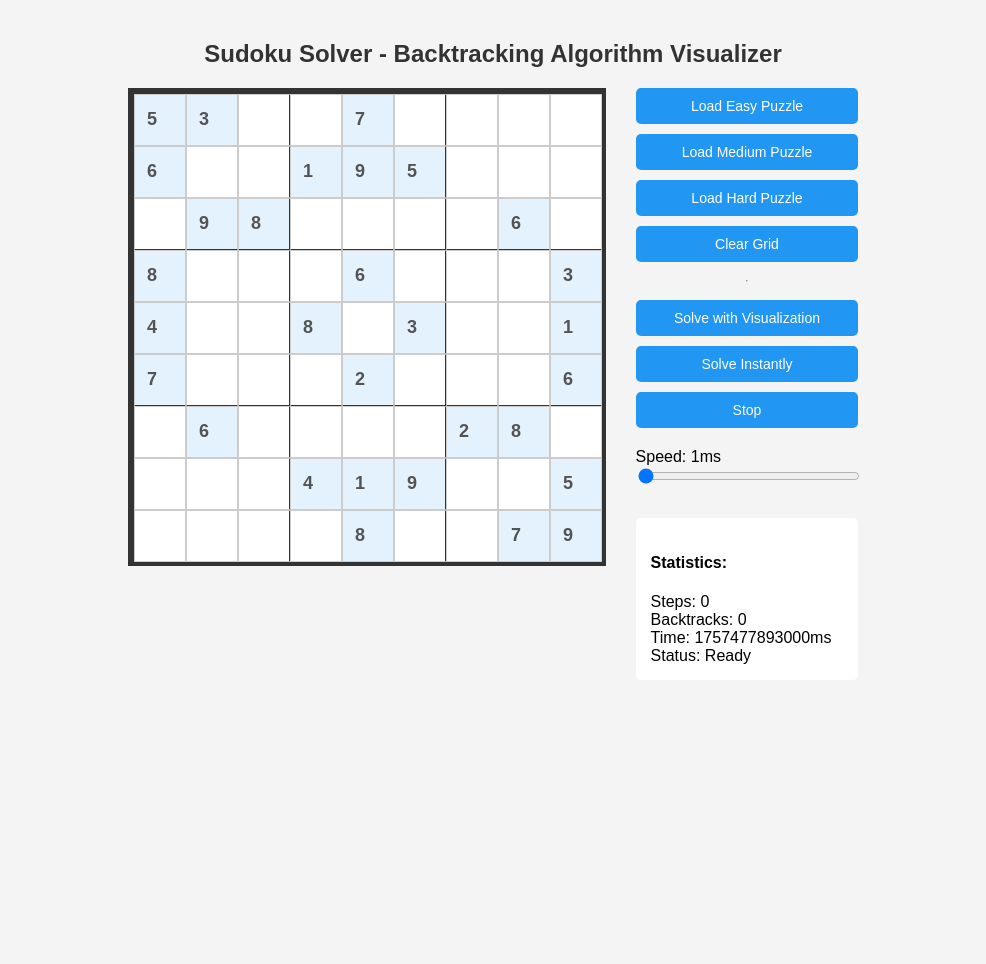
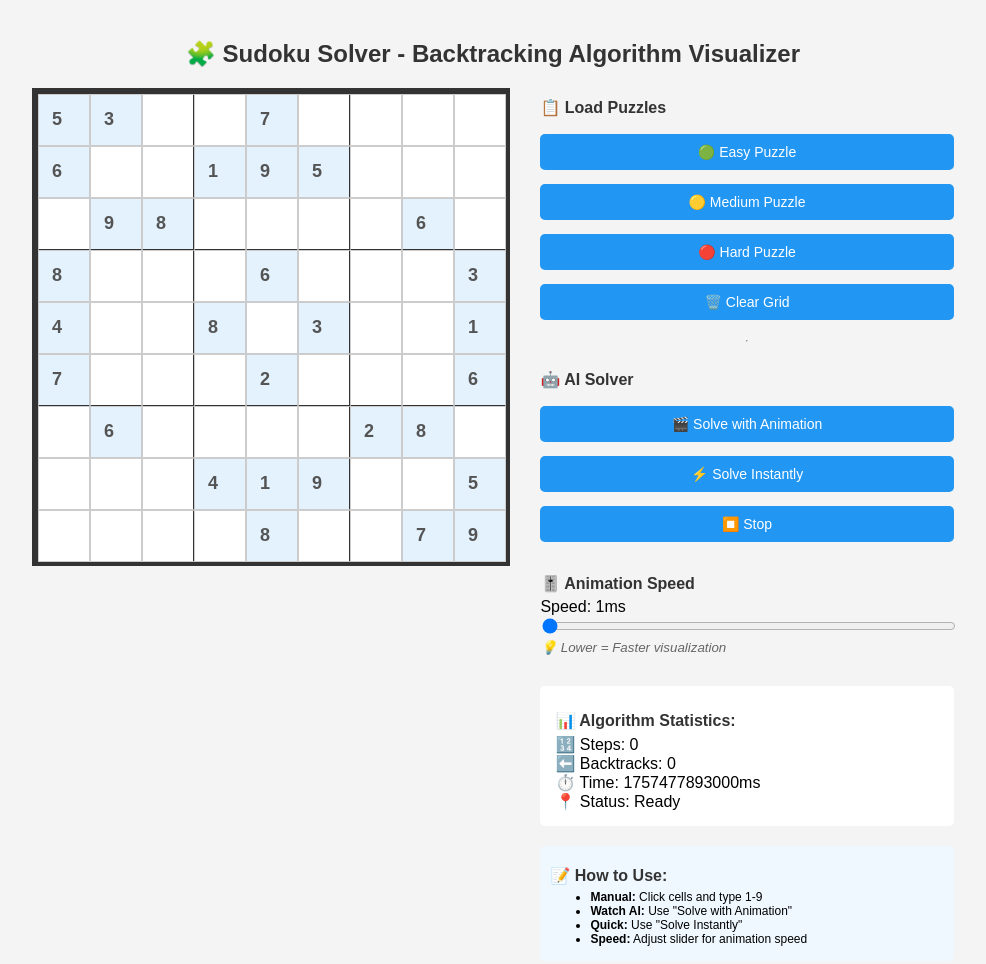
Before and after one commit to tanmay5110/AI_mini, a plain HTML site: page index.html in a window 1280 px wide. Shown: the whole page, without its empty margins (147-1133 px from the left). Before the commit the page ends 800 px from the top, so only its background shows below. Drawn offline with Linux system fonts and the light colour scheme.

Commit message:
Enhanced UI with detailed comments, tooltips, and instructions - improved user experience

```diff
--- a/index.html
+++ b/index.html
@@ -73,9 +73,24 @@
             border-radius: 5px;
             cursor: pointer;
             font-size: 14px;
+            transition: all 0.3s ease;
+            margin: 2px 0;
         }
-        button:hover { background: #1976d2; }
-        button:disabled { background: #ccc; cursor: not-allowed; }
+        button:hover {
+            background: #1976d2;
+            transform: translateY(-1px);
+            box-shadow: 0 2px 5px rgba(0,0,0,0.2);
+        }
+        button:disabled { background: #ccc; cursor: not-allowed; transform: none; }
+        h3, h4 {
+            color: #333;
+            margin: 10px 0 5px 0;
+            font-size: 16px;
+        }
+        small {
+            color: #666;
+            font-style: italic;
+        }
         #stats {
             background: #fff;
             padding: 15px;
@@ -87,28 +102,52 @@
     </style>
 </head>
 <body>
-    <h2>Sudoku Solver - Backtracking Algorithm Visualizer</h2>
+    <h2>🧩 Sudoku Solver - Backtracking Algorithm Visualizer</h2>
     <div id="sudoku-container">
         <div id="sudoku-grid"></div>
         <div id="controls">
-            <button onclick="loadEasyPuzzle()">Load Easy Puzzle</button>
-            <button onclick="loadMediumPuzzle()">Load Medium Puzzle</button>
-            <button onclick="loadHardPuzzle()">Load Hard Puzzle</button>
-            <button onclick="clearGrid()">Clear Grid</button>
+            <!-- Puzzle Loading Controls -->
+            <h3>📋 Load Puzzles</h3>
+            <button onclick="loadEasyPuzzle()" title="Load an easy puzzle with more given numbers">🟢 Easy Puzzle</button>
+            <button onclick="loadMediumPuzzle()" title="Load a medium difficulty puzzle">🟡 Medium Puzzle</button>
+            <button onclick="loadHardPuzzle()" title="Load a challenging puzzle with fewer clues">🔴 Hard Puzzle</button>
+            <button onclick="clearGrid()" title="Clear the grid to enter your own puzzle">🗑️ Clear Grid</button>
+
             <hr>
-            <button id="solve-btn" onclick="solveSudoku()">Solve with Visualization</button>
-            <button onclick="solveInstant()">Solve Instantly</button>
-            <button onclick="stopSolving()">Stop</button>
+
+            <!-- AI Solver Controls -->
+            <h3>🤖 AI Solver</h3>
+            <button id="solve-btn" onclick="solveSudoku()" title="Watch the backtracking algorithm solve step-by-step">🎬 Solve with Animation</button>
+            <button onclick="solveInstant()" title="Solve immediately without animation - shows final result instantly">⚡ Solve Instantly</button>
+            <button onclick="stopSolving()" title="Stop the current solving process">⏹️ Stop</button>
+
+            <!-- Speed Control -->
             <div id="speed-control">
+                <h4>🎚️ Animation Speed</h4>
                 <label>Speed: <span id="speed-value">1ms</span></label>
-                <input type="range" id="speed-slider" min="1" max="20" value="1" oninput="updateSpeed(this.value)">
+                <input type="range" id="speed-slider" min="1" max="20" value="1" oninput="updateSpeed(this.value)"
+                       title="1ms = Very Fast, 20ms = Slower (easier to follow)">
+                <small>💡 Lower = Faster visualization</small>
             </div>
+
+            <!-- Statistics -->
             <div id="stats">
-                <h4>Statistics:</h4>
-                <div>Steps: <span id="steps">0</span></div>
-                <div>Backtracks: <span id="backtracks">0</span></div>
-                <div>Time: <span id="time">0ms</span></div>
-                <div>Status: <span id="status">Ready</span></div>
+                <h4>📊 Algorithm Statistics:</h4>
+                <div title="Number of cells the algorithm attempted to fill">🔢 Steps: <span id="steps">0</span></div>
+                <div title="Times the algorithm had to undo and try different numbers">⬅️ Backtracks: <span id="backtracks">0</span></div>
+                <div title="Total time taken to solve the puzzle">⏱️ Time: <span id="time">0ms</span></div>
+                <div title="Current solving status">📍 Status: <span id="status">Ready</span></div>
+            </div>
+
+            <!-- Instructions -->
+            <div style="background: #f0f8ff; padding: 10px; border-radius: 5px; margin-top: 10px;">
+                <h4>📝 How to Use:</h4>
+                <ul style="font-size: 12px; margin: 5px 0;">
+                    <li><strong>Manual:</strong> Click cells and type 1-9</li>
+                    <li><strong>Watch AI:</strong> Use "Solve with Animation"</li>
+                    <li><strong>Quick:</strong> Use "Solve Instantly"</li>
+                    <li><strong>Speed:</strong> Adjust slider for animation speed</li>
+                </ul>
             </div>
         </div>
     </div>
```
